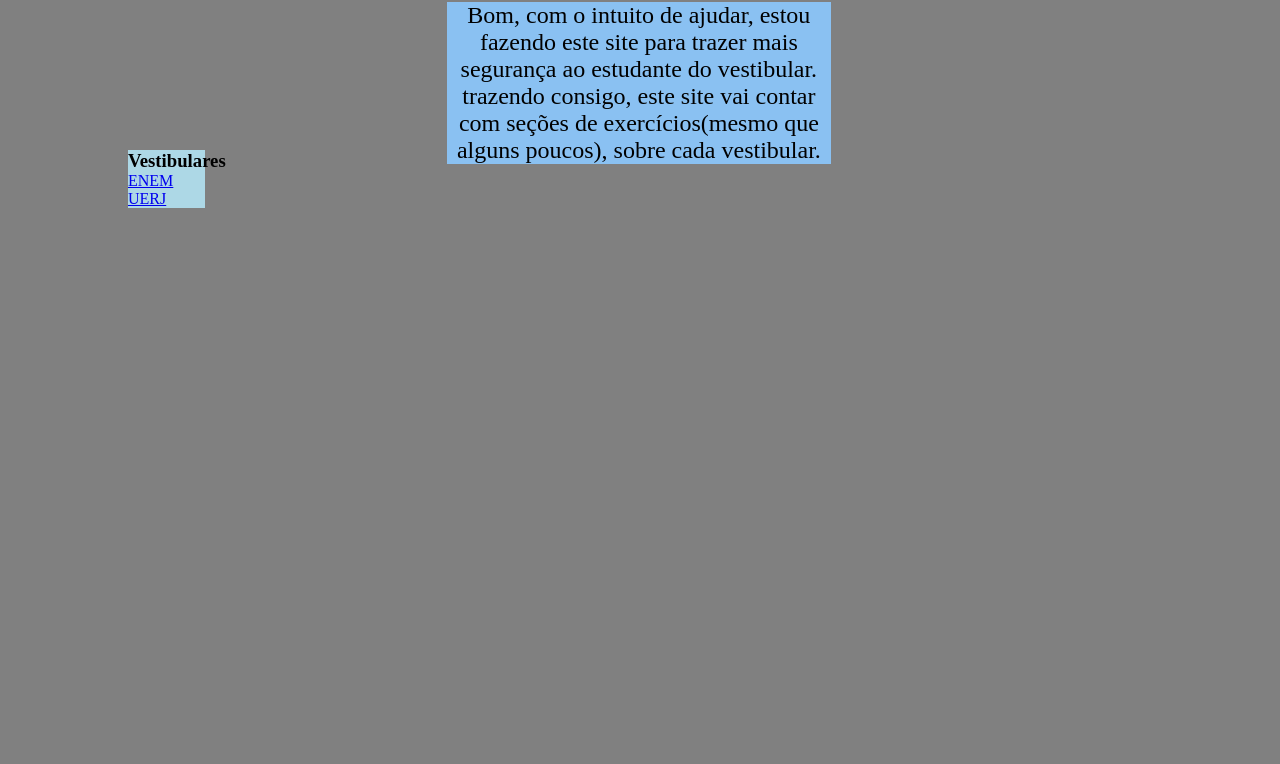
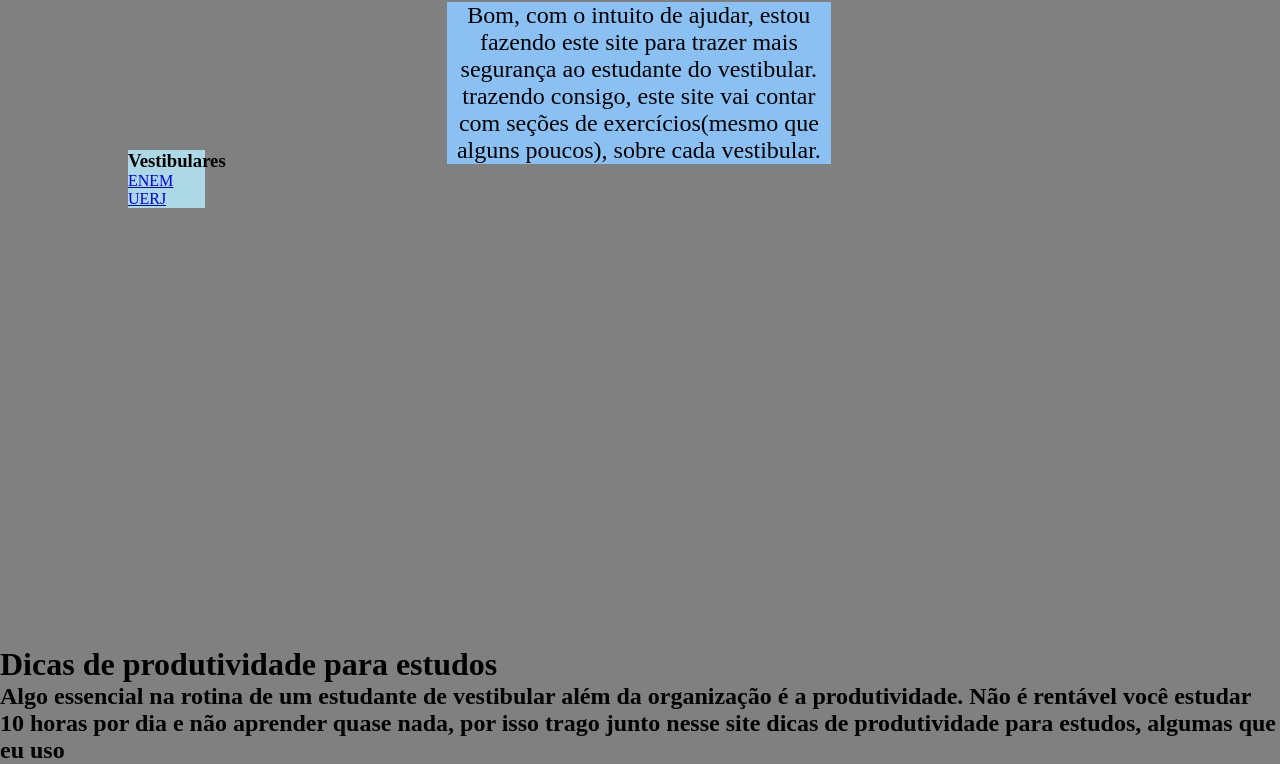
Before and after one commit to jpwf/pre-vestibular, a plain HTML site: page src/pages/index.html in a window 1280 px wide. Shown: the part 158-922 px from the top of the page. Before the commit the page ends 804 px from the top, so only its background shows below. Drawn offline with Linux system fonts and the light colour scheme.

Commit message:
New div content-productivity tips for studying

```diff
--- a/src/pages/index.html
+++ b/src/pages/index.html
@@ -33,7 +33,15 @@
 
 
         </header><!--header>-->
+        <div class="clear"></div><!--clear-->
 
+        <div class="content">
+            <div class="tips">
+            <h1>Dicas de produtividade para estudos</h1>
+            <h2>Algo essencial na rotina de um estudante de vestibular além da organização é a produtividade. Não é rentável você estudar 10 horas por dia e não aprender quase nada, por isso trago junto nesse site dicas de produtividade para estudos, algumas que eu uso </h2>
+            </div><!--tips-->
+
+        </div><!--content-->
 
         <script src="/public/scripts/index.js"></script>
     </body>
```
